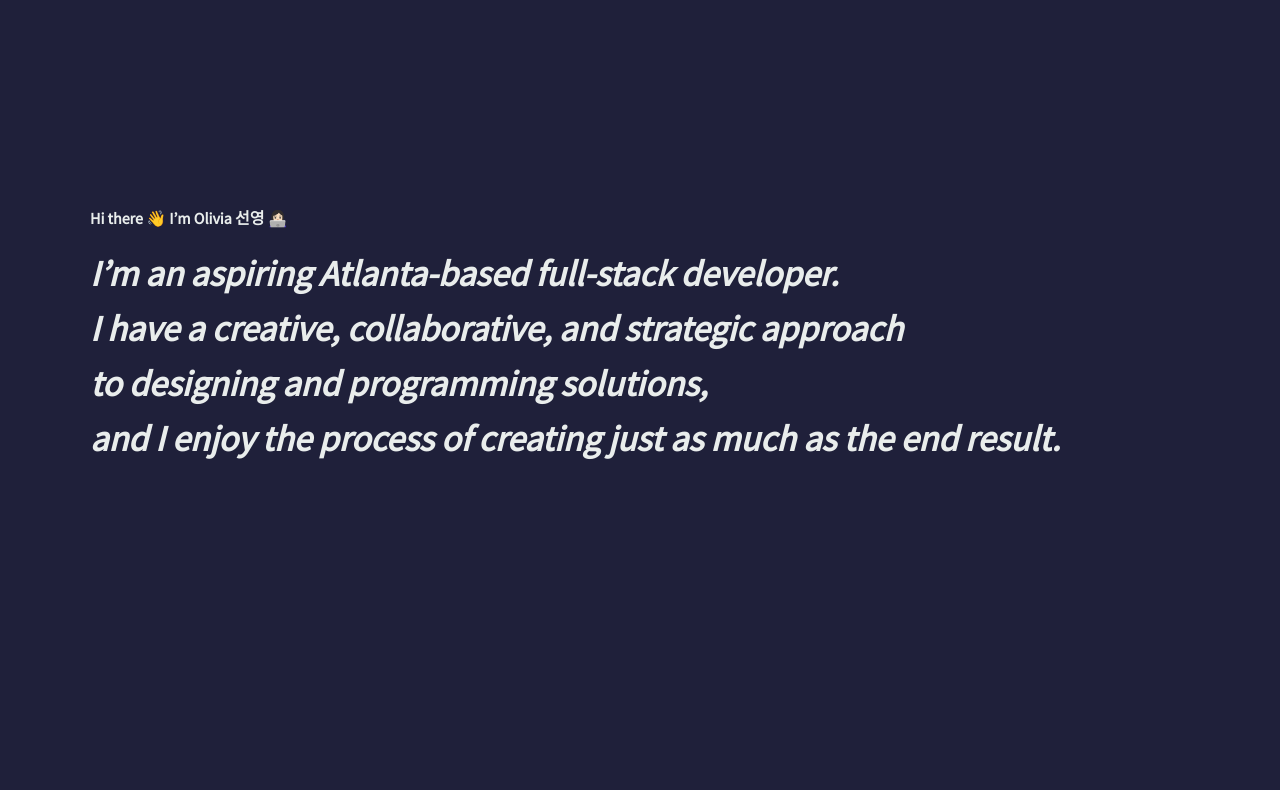
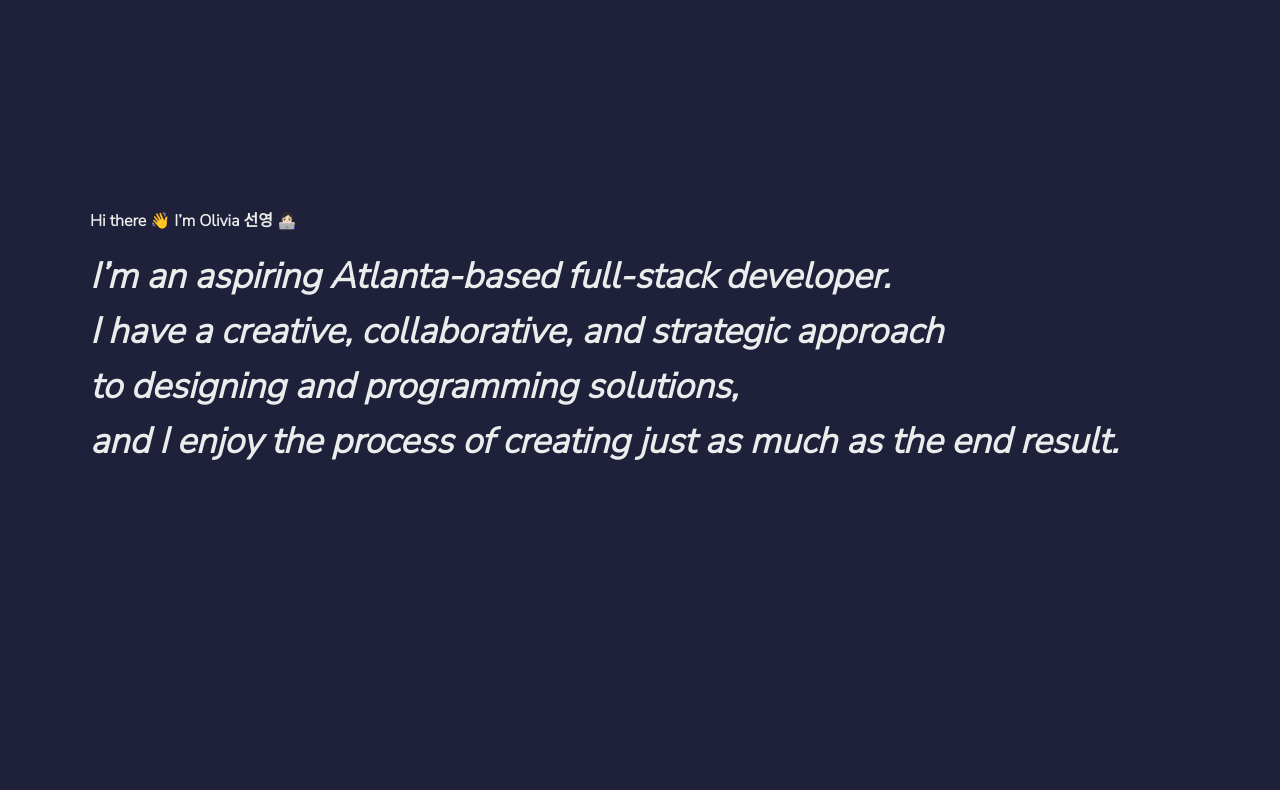
Before and after one commit to oliviasylee/Myportfolio, a website: page index.html in a window 1280 px wide. Shown: the part 73-863 px from the top of the page. Drawn offline with Linux system fonts and the light colour scheme.

Commit message:
Update font style

```diff
--- a/assets/css/style.css
+++ b/assets/css/style.css
@@ -9,7 +9,8 @@
     box-sizing: border-box;
     padding: 0;
     margin: 0;
-    font-family: 'Source Sans Pro', sans-serif;
+    font-family: 'Economica', sans-serif;
+    font-family: 'Nunito Sans', sans-serif;
 }
 
 body {
--- a/index.html
+++ b/index.html
@@ -5,6 +5,9 @@
     <meta name="viewport" content="width=device-width, initial-scale=1.0">
     <link rel="stylesheet" href="./assets/css/style.css">
     <link href='https://fonts.googleapis.com/css?family=Source+Sans+Pro' rel='stylesheet' type='text/css'>
+    <link rel="preconnect" href="https://fonts.googleapis.com">
+    <link rel="preconnect" href="https://fonts.gstatic.com" crossorigin>
+    <link href="https://fonts.googleapis.com/css2?family=Economica&family=Nunito+Sans:wght@300&display=swap" rel="stylesheet">
     <title>Olivia Seonyeong Lee</title>
 </head>
 
```
